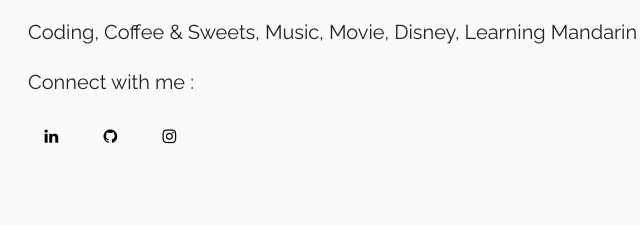
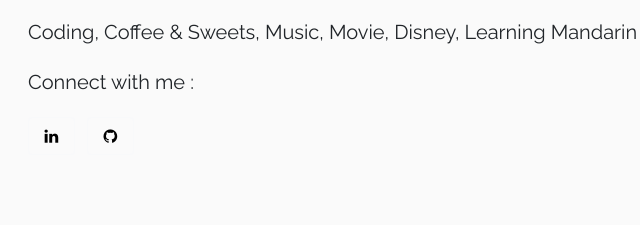
Before and after one commit to yuuming/portfolio, a website with bundled scripts: page index.html in a window 1280 px wide. Shown: the part 1755-1980 px from the top of the page, 57-697 px from the left. Built offline with nearby package versions, Linux system fonts and the light colour scheme; a script that the page names is missing.

Commit message:
Delete instagram

```diff
--- a/index.html
+++ b/index.html
@@ -133,11 +133,6 @@
                 <li class="list-inline-item">
                   <a class="btn btn-outline-light" href="https://github.com/yuuming">
                     <i class="fa fa-fw fa-github"></i>
-                  </a>
-                </li>
-                <li class="list-inline-item">
-                  <a class="btn btn-outline-light" href="https://www.instagram.com/ymg.n/">
-                    <i class="fa fa-fw fa-instagram"></i>
                   </a>
                 </li>
               </ul>
```
